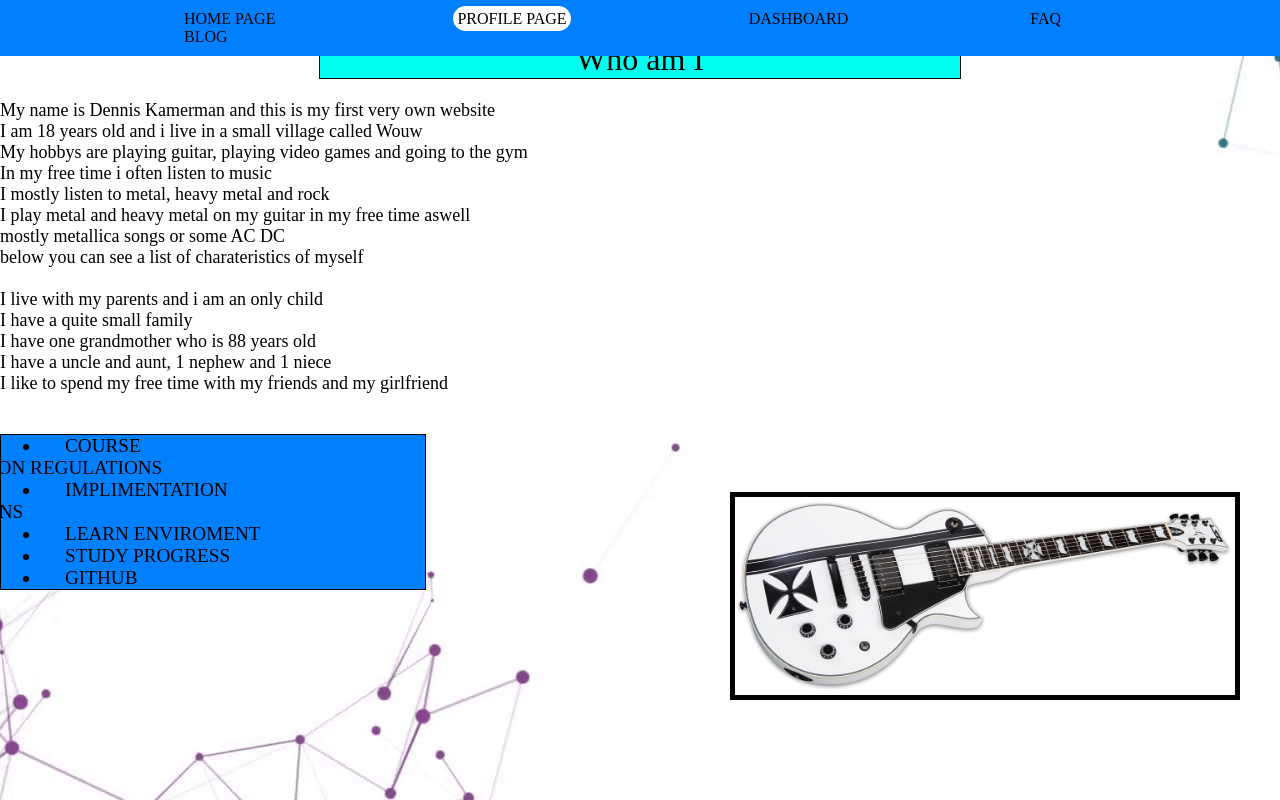
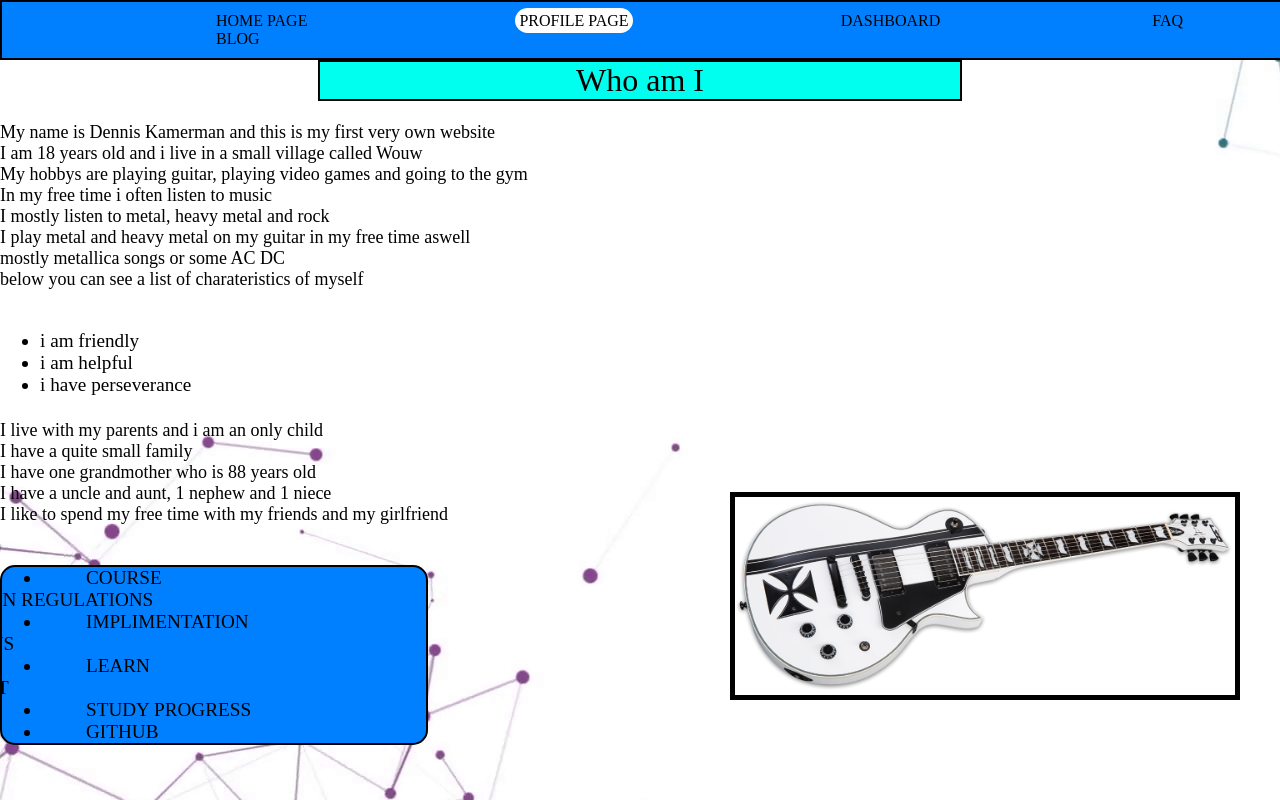
Before and after one commit to kame0016/yourusername.github.io, a plain HTML site: page profile.html in a window 1280 px wide. Shown: the top 800 px of the page. Drawn offline with Linux system fonts and the light colour scheme.

Commit message:
dfsfsdfd

```diff
--- a/profile.html
+++ b/profile.html
@@ -26,6 +26,11 @@
                 <br>below you can see a list of charateristics of myself
             </sub>
             </p>
+            <ul>
+                <li>i am friendly</li>
+                <li>i am helpful</li>
+                <li>i have perseverance</li>
+            </ul>
             <p>
                 <sub>
                     <br>I live with my parents and i am an only child
--- a/style.css
+++ b/style.css
@@ -4,6 +4,7 @@ html, body {
     padding: 0;
 }
 nav {
+    border: 2px solid black;
     background-color: rgb(0, 128, 255);
     padding: 10px;
     position:fixed;
@@ -14,7 +15,7 @@ nav {
 a {
     color: #000000;
     text-decoration: none;
-    margin-left: 170px;
+    margin-left: 200px;
     padding: 4px;
 
 }
@@ -43,10 +44,10 @@ a:hover {
     padding: 500px;
   }
   main {
-    margin-top: 40px;
+    margin-top: 60px;
     font-size: xx-large;
     text-align: center;
-    border: 1px solid black;
+    border: 2px solid black;
     background-color: rgb(0, 255, 238);
     width: 50%;
     margin-left: auto;
@@ -119,11 +120,12 @@ th {
   transition: width 0.3s ease;
 }
 .menu {
-  border: 1px solid black;
+  border: 2px solid black;
+  border-radius: 15px;
   background-color: rgb(0, 128, 255);
   width: 30%;
 }
 .span {
   position: relative;
-  left: -150px;
+  left: -160px;
 }
```
Also changed, not shown: dashboard.html (+4 -4 lines), index.html (+1 -1 lines).
